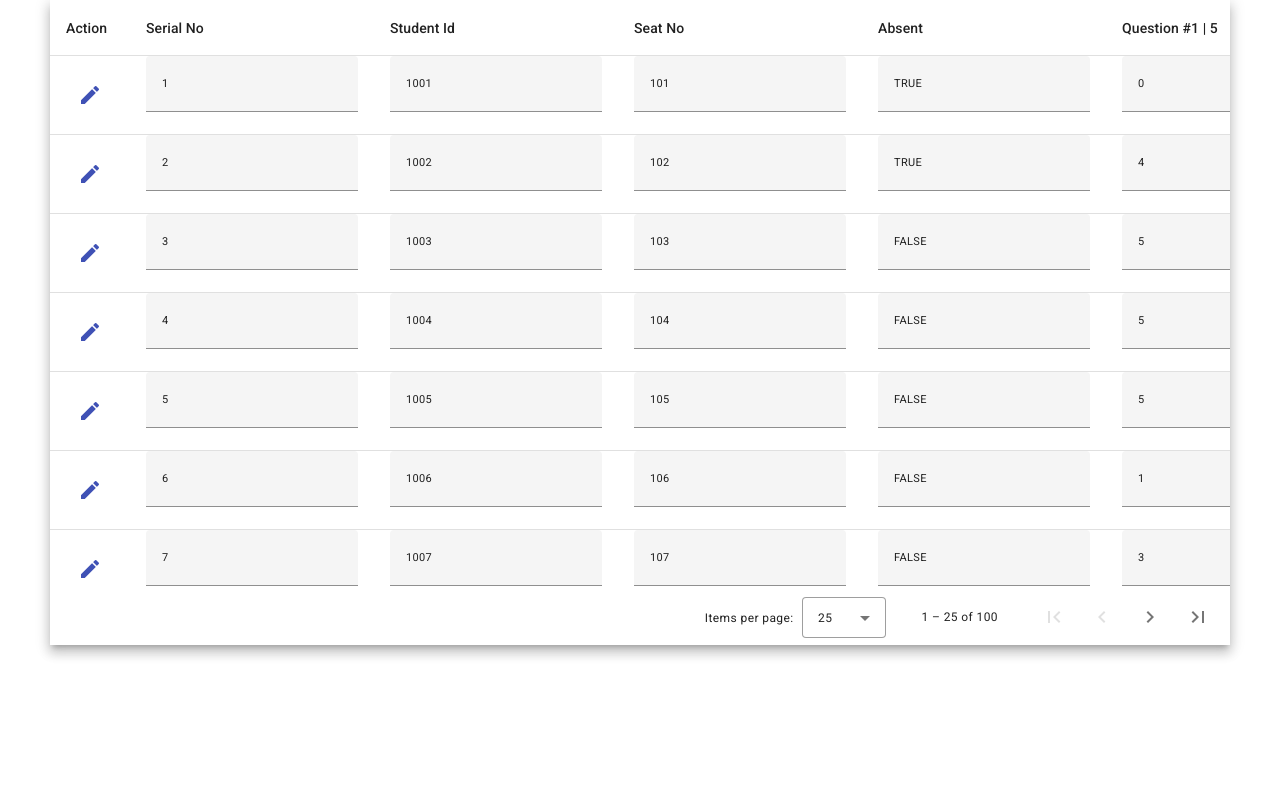
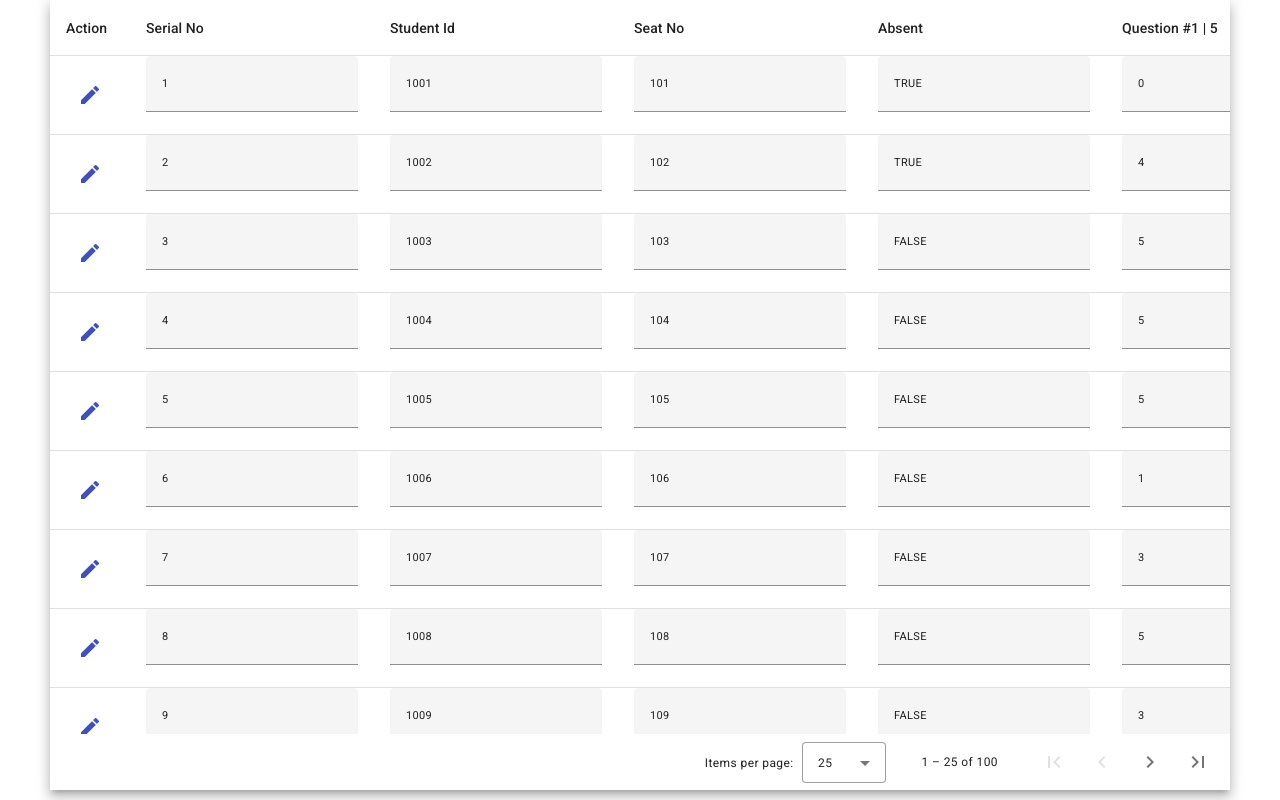
Before and after one commit to manishsharma1992/grade-table, an Angular app: page / in a window 1280 px wide. Built offline with nearby package versions, Linux system fonts and the light colour scheme.

Commit message:
updated the code

```diff
--- a/src/app/material-import/material-import.module.ts
+++ b/src/app/material-import/material-import.module.ts
@@ -24,6 +24,7 @@ import {MatDatepickerModule} from '@angular/material/datepicker';
 import {MatDialogModule} from '@angular/material/dialog';
 import {MatDividerModule} from '@angular/material/divider';
 import {MatExpansionModule} from '@angular/material/expansion';
+import {MatFormFieldModule} from "@angular/material/form-field";
 import {MatGridListModule} from '@angular/material/grid-list';
 import {MatInputModule} from '@angular/material/input';
 import {MatListModule} from '@angular/material/list';
@@ -70,6 +71,7 @@ import {OverlayModule} from '@angular/cdk/overlay';
     MatDialogModule,
     MatDividerModule,
     MatExpansionModule,
+    MatFormFieldModule,
     MatGridListModule,
     MatIconModule,
     MatInputModule,
@@ -116,6 +118,7 @@ import {OverlayModule} from '@angular/cdk/overlay';
     MatDialogModule,
     MatDividerModule,
     MatExpansionModule,
+    MatFormFieldModule,
     MatGridListModule,
     MatIconModule,
     MatInputModule,
--- /dev/null
+++ b/src/app/models/dropdown.model.ts
@@ -0,0 +1,4 @@
+export interface Dropdown {
+    viewValue: string;
+    value: any;
+}
--- a/src/app/shared/components/datatable/datatable.component.html
+++ b/src/app/shared/components/datatable/datatable.component.html
@@ -5,25 +5,21 @@
                 <ng-container matColumnDef="action" [sticky]="true">
                     <th mat-header-cell *matHeaderCellDef>Action</th>
                     <td mat-cell *matCellDef="let element; let i = index" [formGroup]="element">
-                        <button
-                            (click)="saveGridFrom(gridForm, i)"
-                            *ngIf="gridForm.get('gridRows')?.value[i].isEditable"
-                            mat-icon-button class="material-icons app-toolbar-menu save-button"
-                            matTooltip="Save Changes" color="primary">
+                        <button (click)="saveGridFrom(gridForm, i)"
+                            *ngIf="gridForm.get('gridRows')?.value[i].isEditable" mat-icon-button
+                            class="material-icons app-toolbar-menu save-button" matTooltip="Save Changes"
+                            color="primary">
                             <mat-icon>check_circle</mat-icon>
                         </button>
-                        <button
-                            (click)="cancelGridForm(gridForm, i)"
-                            *ngIf="gridForm.get('gridRows')?.value[i].isEditable"
-                            mat-icon-button class="material-icons app-toolbar-menu cancel-button"
-                            matTooltip="Cancel Changes" color="warn">
+                        <button (click)="cancelGridForm(gridForm, i)"
+                            *ngIf="gridForm.get('gridRows')?.value[i].isEditable" mat-icon-button
+                            class="material-icons app-toolbar-menu cancel-button" matTooltip="Cancel Changes"
+                            color="warn">
                             <mat-icon>cancel</mat-icon>
                         </button>
-                        <button
-                            (click)="editGridForm(gridForm, i)"
-                            *ngIf="!gridForm.get('gridRows')?.value[i].isEditable"
-                            mat-icon-button class="material-icons app-toolbar-menu save-button"
-                            matTooltip="Edit" color="primary">
+                        <button (click)="editGridForm(gridForm, i)"
+                            *ngIf="!gridForm.get('gridRows')?.value[i].isEditable" mat-icon-button
+                            class="material-icons app-toolbar-menu save-button" matTooltip="Edit" color="primary">
                             <mat-icon>edit</mat-icon>
                         </button>
                     </td>
@@ -33,10 +29,56 @@
                     <th mat-header-cell *matHeaderCellDef>{{ column.colDisplayValue }}</th>
                     <td mat-cell *matCellDef="let element; let i = index" [formGroup]="element">
                         <!-- {{ element[column.colValue] }} -->
-                        <mat-form-field style="font-size: 11px"
-                            [appearance]="!gridForm.get('gridRows')?.value[i].isEditable ? 'fill': 'outline'">
-                            <input matInput type="text" placeholder="Enter {{column.colDisplayValue}}" formControlName="{{column.colValue}}" [readonly]="gridForm.get('gridRows')?.value[i].isEditable && column.isReadOnly ? true: false">
-                        </mat-form-field>
+                        <ng-container *ngIf="!gridForm.get('gridRows')?.value[i].isEditable">
+                            <mat-form-field style="font-size: 11px"
+                                [appearance]="!gridForm.get('gridRows')?.value[i].isEditable ? 'fill': 'outline'">
+                                <input matInput type="text" placeholder="Enter {{column.colDisplayValue}}"
+                                    formControlName="{{column.colValue}}"
+                                    [readonly]="!gridForm.get('gridRows')?.value[i].isEditable ? true : (column.isReadOnly) ? true : false">
+                            </mat-form-field>
+                        </ng-container>
+                        <ng-container *ngIf="gridForm.get('gridRows')?.value[i].isEditable">
+                            <div [ngSwitch]="column.colDataType">
+                                <mat-form-field  *ngSwitchCase="'checkbox'" style="font-size: 11px" [appearance]="!gridForm.get('gridRows')?.value[i].isEditable ? 'fill': 'outline'">
+                                    <mat-select required formControlName="{{column.colValue}}" style="font-size: 11px">
+                                        <mat-option>--select something --</mat-option>
+                                        <mat-option [value]="'TRUE'">TRUE</mat-option>
+                                        <mat-option [value]="'FALSE'">FALSE</mat-option>
+                                        <!-- <mat-option *ngFor="let ele of getComboValues(column.colValue)" [value]="ele.value">{{ele.viewValue}}</mat-option> -->
+                                    </mat-select>
+                                </mat-form-field>
+                                <mat-form-field *ngSwitchCase="'comboboxes'" style="font-size: 11px"
+                                    [appearance]="!gridForm.get('gridRows')?.value[i].isEditable ? 'fill': 'outline'">
+                                    <mat-select required formControlName="{{column.colValue}}" style="font-size: 11px" name="column.colValue">
+                                        <mat-option>--select something --</mat-option>
+                                        <mat-option *ngFor="let item of getGridFormDropdownList(column)" [value]="item">{{item}}</mat-option>
+                                    </mat-select>
+                                </mat-form-field>
+                                <mat-form-field *ngSwitchDefault style="font-size: 11px"
+                                    [appearance]="!gridForm.get('gridRows')?.value[i].isEditable ? 'fill': 'outline'">
+                                    <input matInput type="text" placeholder="Enter {{column.colDisplayValue}}"
+                                        formControlName="{{column.colValue}}"
+                                        [readonly]="!gridForm.get('gridRows')?.value[i].isEditable ? true : (column.isReadOnly) ? true : false">
+                                </mat-form-field>
+                            </div>
+
+                            <!-- <mat-form-field>
+                                <ng-container *ngIf="column.colDataType === 'checkbox'">
+                                    <mat-checkbox formControlName="{{column.colValue}}">TRUE</mat-checkbox>
+                                    <mat-checkbox formControlName="{{column.colValue}}">FALSE</mat-checkbox>
+                                </ng-container>
+                            </mat-form-field>
+                            <mat-form-field>
+                                <ng-container *ngIf="column.colDataType === 'comboboxes'">
+                                    <mat-select formControlName="{{column.colValue}}">
+                                        <mat-option value="element[column.colValue]">0</mat-option>
+                                        <mat-option value="element[column.colValue]">1</mat-option>
+                                        <mat-option value="element[column.colValue]">2</mat-option>
+                                    </mat-select>
+                                </ng-container>
+                            </mat-form-field> -->
+                        </ng-container>
+
                     </td>
                 </ng-container>
                 <tr mat-header-row *matHeaderRowDef="colValues; sticky: true"></tr>
--- a/src/app/shared/components/datatable/datatable.component.scss
+++ b/src/app/shared/components/datatable/datatable.component.scss
@@ -2,7 +2,7 @@
 .container {
   margin: auto;
   max-width: calc(100vw - 100px);
-  max-height: calc(100vh - 155px);
+  max-height: calc(100vh - 10px);
   overflow: auto;
 }
 
```
Also changed, not shown: src/app/shared/components/datatable/datatable.component.ts (+3 -4 lines).
